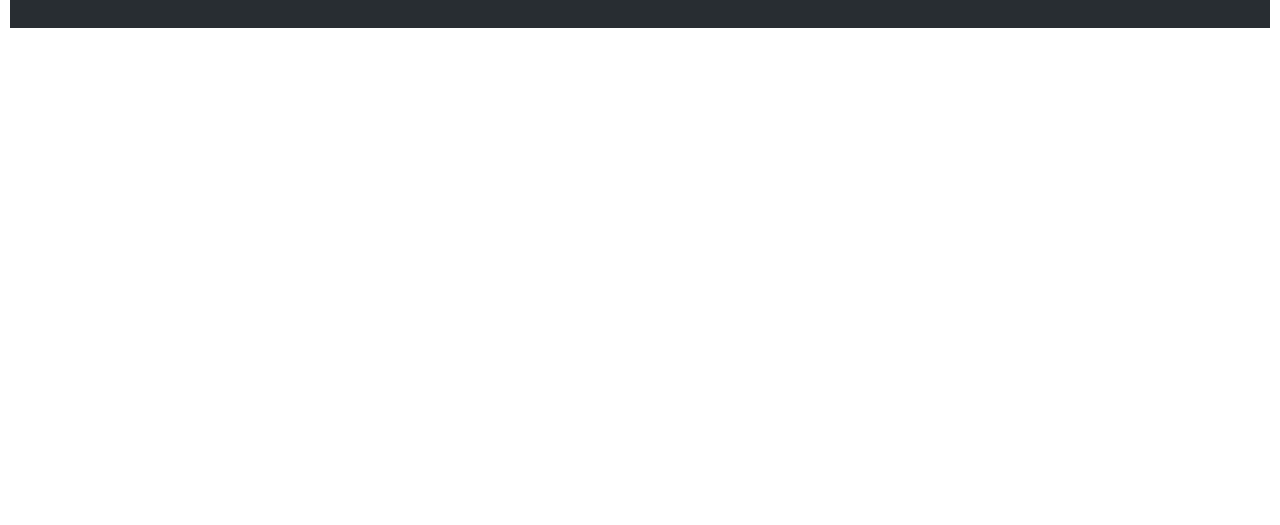
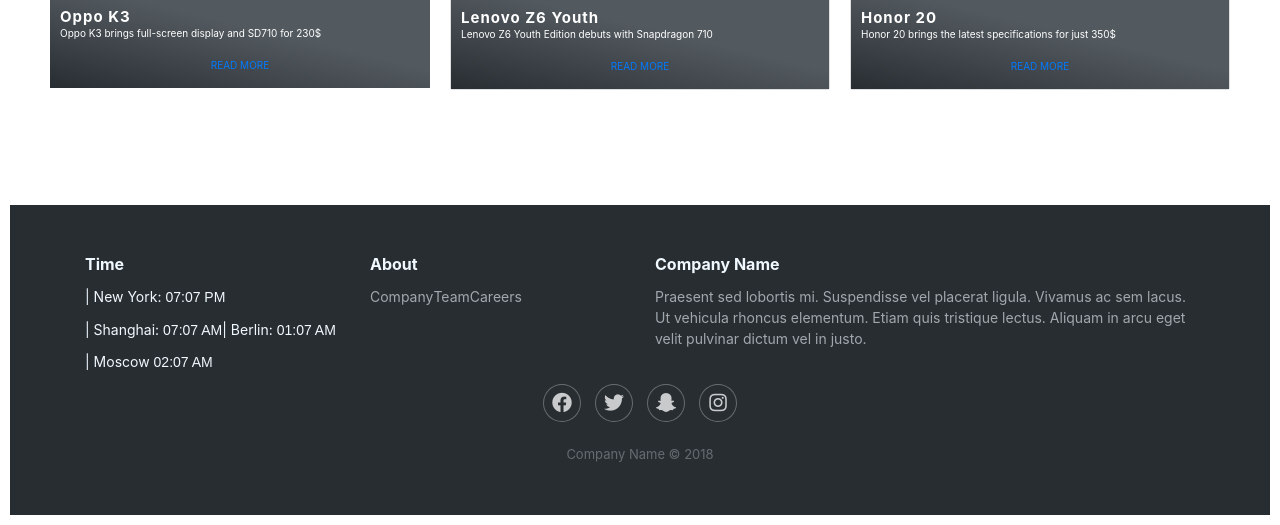
Before and after one commit to GentritIbishi/PI18_19_Gr26, a PHP site: page / in a window 1280 px wide. Shown: the part 2227-2752 px from the top of the page. Before the commit the page ends 2255 px from the top, so only its background shows below. Run offline with PHP 8.4, Linux system fonts and the light colour scheme; some libraries are stand-ins or nearby versions.

Commit message:
Update index.php

```diff
--- a/index.php
+++ b/index.php
@@ -1,7 +1,10 @@
 <?php
 require "header.php";
 ?>
-
+<link rel="stylesheet" href="https://use.fontawesome.com/releases/v5.8.2/css/all.css" integrity="sha384-oS3vJWv+0UjzBfQzYUhtDYW+Pj2yciDJxpsK1OYPAYjqT085Qq/1cq5FLXAZQ7Ay" crossorigin="anonymous">
+<script src="https://use.fontawesome.com/ea603c10d8.js"></script>
+<link rel="stylesheet" href="CSS/index.css">
+<link rel="stylesheet" href="JS/index.js">
 <main>
 
 <div id="log-p">
@@ -26,6 +29,39 @@ require "header.php";
 
 </div>
 </main>
+<!--social bar-->
+<div class="vertical-social-bar">
+	<a href="#">
+		<div class="social-bar__item social-bar__fb">
+			<i class="fa fa-facebook" aria-hidden="true"></i>
+		</div>
+	</a>
+
+	<a href="#">
+		<div class="social-bar__item social-bar__twitter">
+			<i class="fa fa-twitter" aria-hidden="true"></i>
+		</div>
+	</a>
+
+	<a href="#">
+		<div class="social-bar__item social-bar__linkedin">
+			<i class="fa fa-linkedin" aria-hidden="true"></i>
+		</div>
+	</a>
+
+	<a href="#">
+		<div class="social-bar__item social-bar__instagram">
+			<i class="fa fa-instagram" aria-hidden="true"></i>
+		</div>
+	</a>
+</div>
+<!------------------------Sidebar-------------->
+<div class="sidenav">
+  <a href="#about">Phone Picture</a>
+  <a href="#services">Text (link)</a>
+  <a href="#clients">Phone Picture</a>
+  <a href="#contact">Text (link)</a>
+</div>
 
 
 <div class="main">
@@ -90,6 +126,36 @@ require "header.php";
         </div>
       </div>
     </li>
+    <li class="kartelat_item">
+      <div class="kartela">
+        <div class="card_image"><img src="Pictures/oppo-k3.jpg" style="width:500px;height:300px;"></div>
+        <div class="card_content">
+          <h2 class="card_title">Oppo K3</h2>
+          <p class="card_text">Oppo K3 brings full-screen display and SD710 for 230$</p>
+          <button class="btn card_btn"><a href="oppo-k3.php">Read More</a></button>
+        </div>
+      </div>
+    </li>
+    <li class="kartelat_item">
+      <div class="card">
+        <div class="card_image"><img src="Pictures/lenovo-z6-youth.jpg" style="width:500px;height:300px;"></div>
+        <div class="card_content">
+          <h2 class="card_title">Lenovo Z6 Youth</h2>
+          <p class="card_text">Lenovo Z6 Youth Edition debuts with Snapdragon 710</p>
+          <button class="btn card_btn"><a href="lenovo-z6-youth.php">Read More</a></button>
+        </div>
+      </div>
+    </li>
+    <li class="kartelat_item">
+      <div class="card">
+        <div class="card_image"><img src="Pictures/honor-20(1).jpg" style="width:500px;height:300px;"></div>
+        <div class="card_content">
+          <h2 class="card_title">Honor 20</h2>
+          <p class="card_text">Honor 20 brings the latest specifications for just 350$</p>
+          <button class="btn card_btn"><a href="honor-20.php">Read More</a></button>
+        </div>
+      </div>
+    </li>
   </ul>
 </div>
 
```
